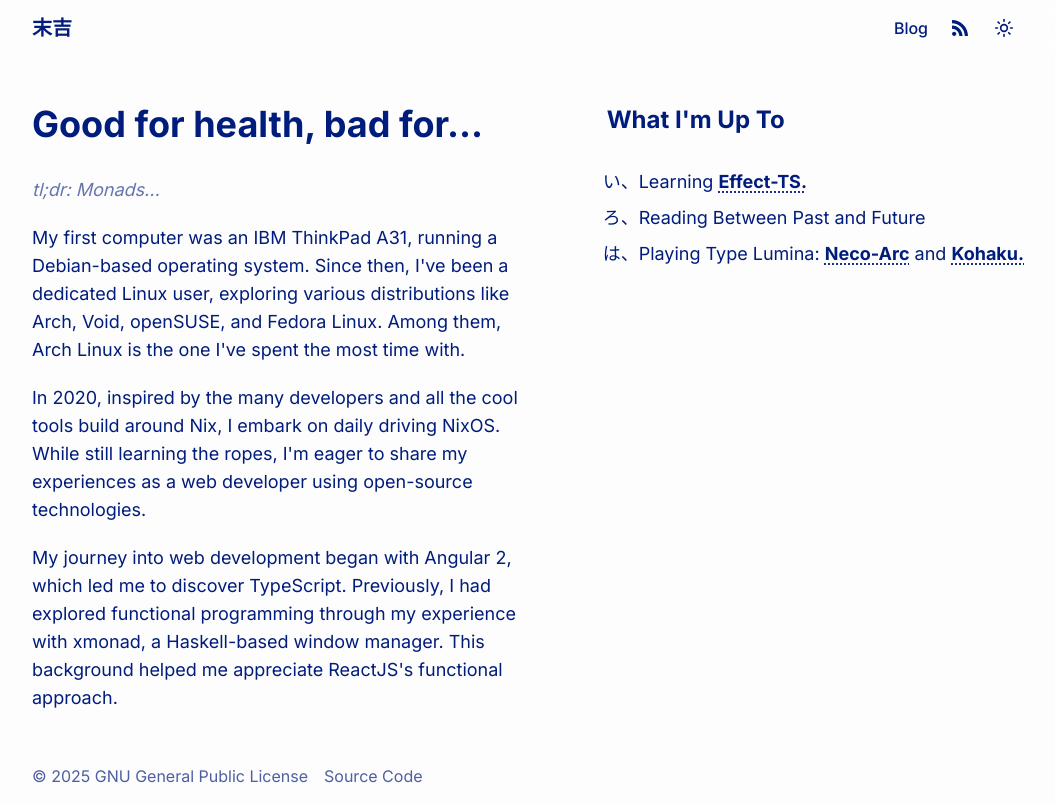
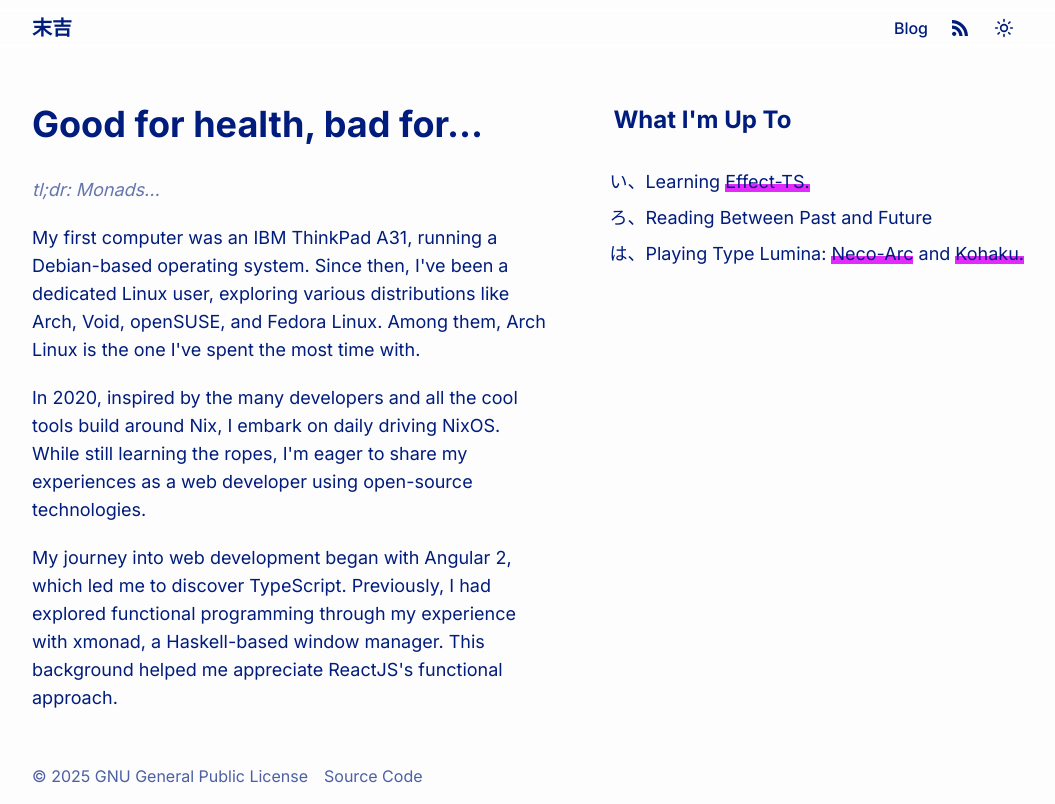
Before and after one commit to u1F713/u1F713.github.io, a Next.js app: page / in a window 1280 px wide. Shown: the whole page, without its empty margins (112-1167 px from the left). Built offline with nearby package versions, Linux system fonts and the light colour scheme.

Commit message:
feat: implement `Link` mark component

```diff
--- /dev/null
+++ b/app/components/Mark.tsx
@@ -0,0 +1,22 @@
+import clsx from 'clsx'
+
+type MarkProps = React.HTMLAttributes<HTMLDivElement>
+
+const Mark: React.FC<MarkProps> = ({ className, children, ...props }) => {
+  return (
+    <mark
+      {...props}
+      className={clsx(
+        'relative bg-inherit text-inherit',
+        'after:absolute after:bottom-0 after:left-0 after:-z-1 after:block',
+        'after:h-2/5 after:w-full after:bg-fuchsia-500 after:duration-50',
+        'hover:after:h-full',
+        className
+      )}
+    >
+      {children}
+    </mark>
+  )
+}
+
+export default Mark
--- a/app/page.tsx
+++ b/app/page.tsx
@@ -1,5 +1,6 @@
 import clsx from 'clsx'
 import type { NextPage } from 'next'
+import Mark from './components/Mark.tsx'
 
 const Home: NextPage = () => (
   <div
@@ -43,33 +44,30 @@ const Home: NextPage = () => (
         <li>
           Learning{' '}
           <a
-            className="font-bold underline decoration-dotted underline-offset-4"
             href="https://effect.website/"
             target="_blank"
             rel="noopener noreferrer"
           >
-            Effect-TS.
+            <Mark>Effect-TS.</Mark>
           </a>
         </li>
         <li>Reading Between Past and Future</li>
         <li>
           Playing Type Lumina:{' '}
           <a
-            className="font-bold underline decoration-dotted underline-offset-4"
             href="https://meltyblood.typelumina.com/resources/img/command/meltyblood_typelumina_neco-arc_command_lists_en.pdf"
             target="_blank"
             rel="noopener noreferrer"
           >
-            Neco-Arc
+            <Mark>Neco-Arc</Mark>
           </a>{' '}
           and{' '}
           <a
-            className="font-bold underline decoration-dotted underline-offset-4"
             href="https://meltyblood.typelumina.com/resources/img/command/meltyblood_typelumina_kohaku_command_lists_en.pdf"
             target="_blank"
             rel="noopener noreferrer"
           >
-            Kohaku.
+            <Mark>Kohaku.</Mark>
           </a>
         </li>
       </ul>
```
